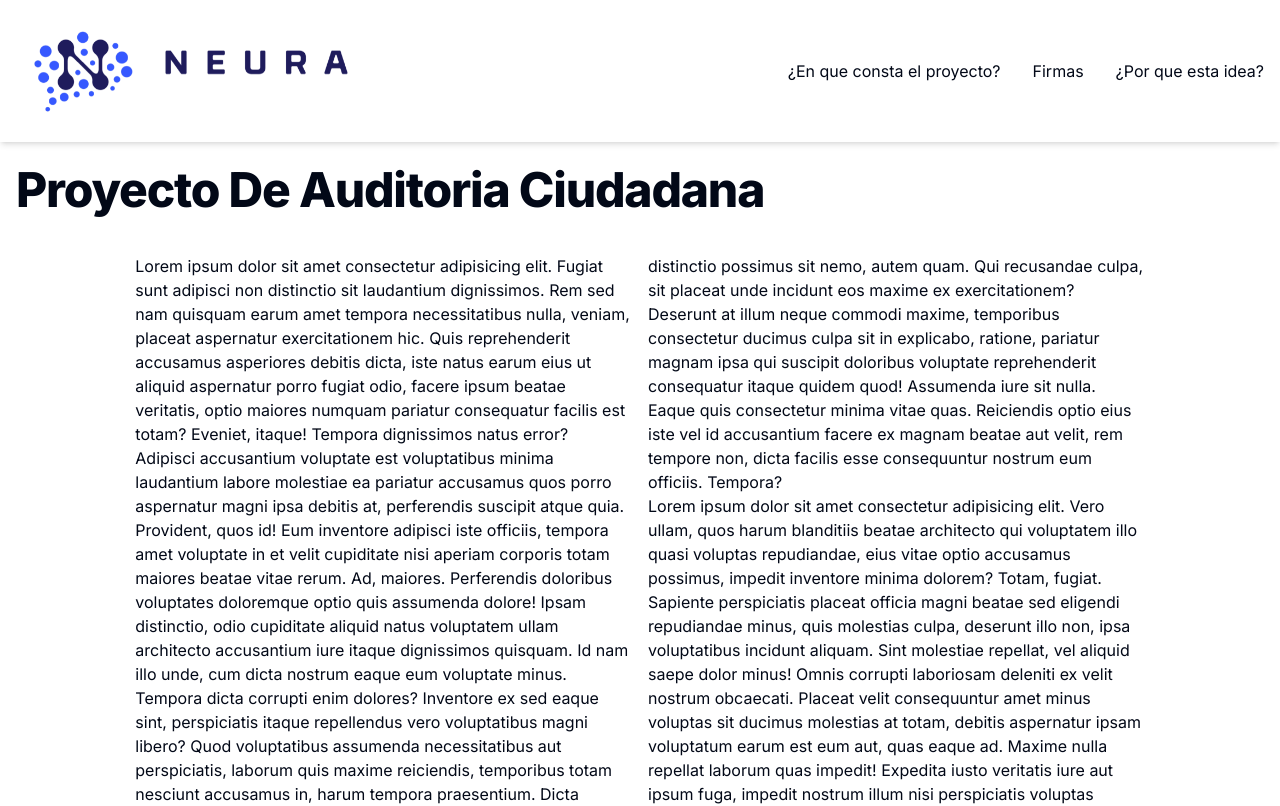
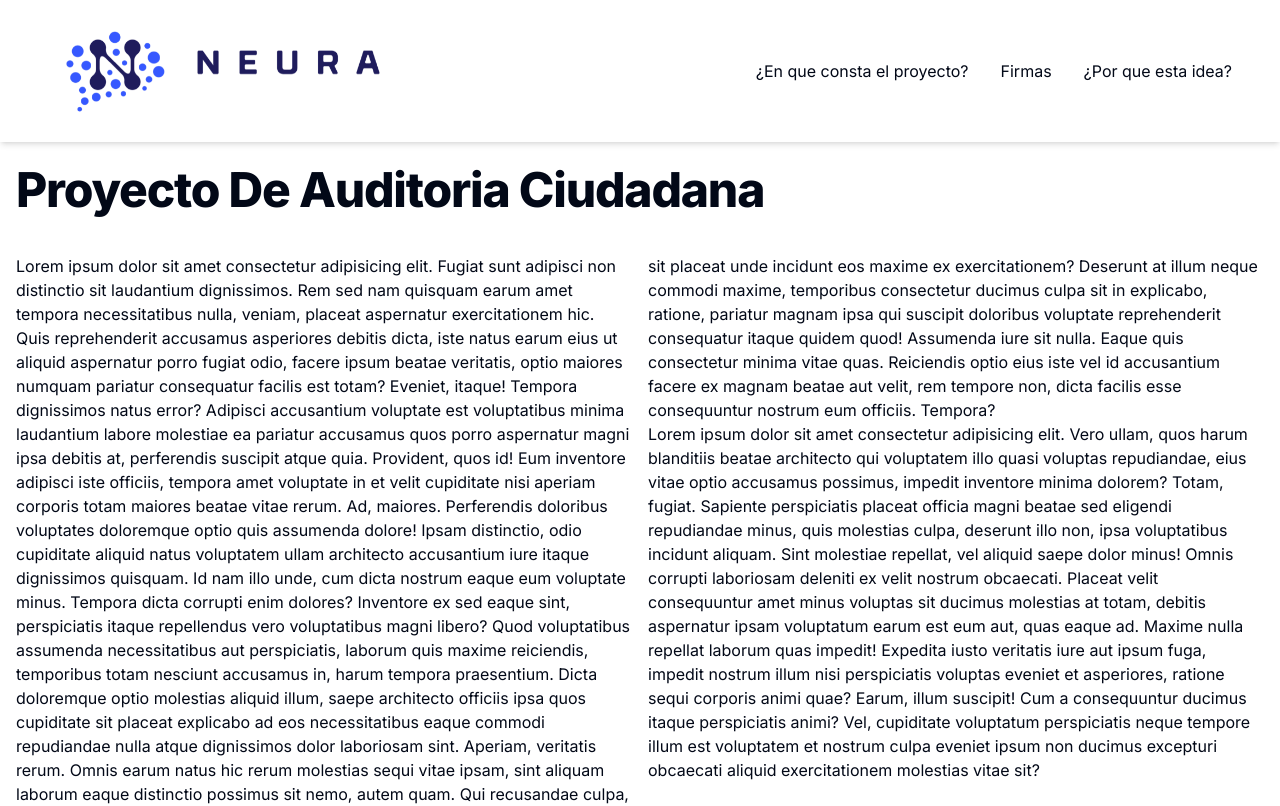
Before and after one commit to HoracioGutierrez/neura-auditoria-ciudadana, a Next.js app: page / in a window 1280 px wide. Shown: the top 806 px of the page. Built offline with nearby package versions, Linux system fonts and the light colour scheme.

Commit message:
agrego mas estilos y footer

```diff
--- a/app/globals.css
+++ b/app/globals.css
@@ -77,7 +77,7 @@
 
 
 .text-max-width {
-  max-width: 100ch;
+  max-width: 150ch;
   columns: 2;
   margin: auto;
 }
--- a/app/layout.tsx
+++ b/app/layout.tsx
@@ -2,6 +2,8 @@ import type { Metadata } from 'next'
 import { Inter } from 'next/font/google'
 import './globals.css'
 import { cn } from '@/lib/utils'
+import LayoutHeader from '@/components/LayoutHeader'
+import LayoutFooter from '@/components/LayoutFooter'
 
 const inter = Inter({ subsets: ['latin'] })
 
@@ -16,8 +18,12 @@ export default function RootLayout({
   children: React.ReactNode
 }) {
   return (
-    <html lang="en">
-      <body className={cn(inter.className)}>{children}</body>
+    <html lang="en" className='h-full'>
+      <body className={cn(inter.className,"flex flex-col h-full")}>
+        <LayoutHeader/>
+        {children}
+        <LayoutFooter/>
+      </body>
     </html>
   )
 }
--- a/app/page.tsx
+++ b/app/page.tsx
@@ -1,28 +1,10 @@
-import Image from 'next/image'
-import logo from "../assets/logo-neura.png"
-import Link from 'next/link'
-
 export default function Home() {
   return (
-    <>
-      <header className='flex flex-col lg:flex-row items-center justify-between shadow shadow-md p-2 lg:p-4'>
-        <Link href={"/"} className='relative w-[350px]'>
-          <Image src={logo} alt="Logo de Neura" />
-        </Link>
-        <nav className='flex gap-8'>
-          <Link href={"/proyecto"}>¿En que consta el proyecto?</Link>
-          <Link href={"/firmas"}>Firmas</Link>
-          <Link href={"/idea"}>¿Por que esta idea?</Link>
-        </nav>
-      </header >
-
-      <main className='py-6 px-2 lg:px-4'>
-
+    <main className='py-6 px-2 lg:px-4 container grow'>
       <h1 className='scroll-m-20 text-4xl font-extrabold tracking-tight lg:text-5xl mb-10'>
         Proyecto De Auditoria Ciudadana
       </h1>
-
-        <div className="text-max-width">
+      <div className="text-max-width w-full">
         <p>Lorem ipsum dolor sit amet consectetur adipisicing elit. Fugiat sunt adipisci non distinctio sit laudantium dignissimos. Rem sed nam quisquam earum amet tempora necessitatibus nulla, veniam, placeat aspernatur exercitationem hic.
           Quis reprehenderit accusamus asperiores debitis dicta, iste natus earum eius ut aliquid aspernatur porro fugiat odio, facere ipsum beatae veritatis, optio maiores numquam pariatur consequatur facilis est totam? Eveniet, itaque!
           Tempora dignissimos natus error? Adipisci accusantium voluptate est voluptatibus minima laudantium labore molestiae ea pariatur accusamus quos porro aspernatur magni ipsa debitis at, perferendis suscipit atque quia. Provident, quos id!
@@ -33,23 +15,20 @@ export default function Home() {
           Omnis earum natus hic rerum molestias sequi vitae ipsam, sint aliquam laborum eaque distinctio possimus sit nemo, autem quam. Qui recusandae culpa, sit placeat unde incidunt eos maxime ex exercitationem?
           Deserunt at illum neque commodi maxime, temporibus consectetur ducimus culpa sit in explicabo, ratione, pariatur magnam ipsa qui suscipit doloribus voluptate reprehenderit consequatur itaque quidem quod! Assumenda iure sit nulla.
           Eaque quis consectetur minima vitae quas. Reiciendis optio eius iste vel id accusantium facere ex magnam beatae aut velit, rem tempore non, dicta facilis esse consequuntur nostrum eum officiis. Tempora?</p>
+        <p>
           Lorem ipsum dolor sit amet consectetur adipisicing elit. Vero ullam, quos harum blanditiis beatae architecto qui voluptatem illo quasi voluptas repudiandae, eius vitae optio accusamus possimus, impedit inventore minima dolorem?
           Totam, fugiat. Sapiente perspiciatis placeat officia magni beatae sed eligendi repudiandae minus, quis molestias culpa, deserunt illo non, ipsa voluptatibus incidunt aliquam. Sint molestiae repellat, vel aliquid saepe dolor minus!
           Omnis corrupti laboriosam deleniti ex velit nostrum obcaecati. Placeat velit consequuntur amet minus voluptas sit ducimus molestias at totam, debitis aspernatur ipsam voluptatum earum est eum aut, quas eaque ad.
           Maxime nulla repellat laborum quas impedit! Expedita iusto veritatis iure aut ipsum fuga, impedit nostrum illum nisi perspiciatis voluptas eveniet et asperiores, ratione sequi corporis animi quae? Earum, illum suscipit!
           Cum a consequuntur ducimus itaque perspiciatis animi? Vel, cupiditate voluptatum perspiciatis neque tempore illum est voluptatem et nostrum culpa eveniet ipsum non ducimus excepturi obcaecati aliquid exercitationem molestias vitae sit?
+        </p>
       </div>
-
-
-        <div className="iframes">
+      {/* <div className="iframes">
 
           <iframe src="" ></iframe>
           <iframe src="" ></iframe>
 
-        </div>
-
-
+        </div> */}
     </main>
-    </>
   )
 }
--- /dev/null
+++ b/components/LayoutFooter.tsx
@@ -0,0 +1,7 @@
+export default function LayoutFooter(){
+    return (
+        <footer className="text-center py-4">
+            <p>&copy; Copyright 2024 - Neura</p>
+        </footer>
+    )
+}
--- /dev/null
+++ b/components/LayoutHeader.tsx
@@ -0,0 +1,20 @@
+import Image from "next/image";
+import Link from "next/link";
+import logo from "../assets/logo-neura.png"
+
+export default function LayoutHeader() {
+    return (
+        <header className='shadow shadow-md p-2 lg:p-4'>
+            <div className="container flex flex-col lg:flex-row items-center justify-between">
+                <Link href={"/"} className='relative w-[350px]'>
+                    <Image src={logo} alt="Logo de Neura" />
+                </Link>
+                <nav className='flex gap-8'>
+                    <Link href={"/proyecto"}>¿En que consta el proyecto?</Link>
+                    <Link href={"/firmas"}>Firmas</Link>
+                    <Link href={"/idea"}>¿Por que esta idea?</Link>
+                </nav>
+            </div>
+        </header >
+    )
+}
```
Lines whose indentation alone changed are shown as unchanged.
